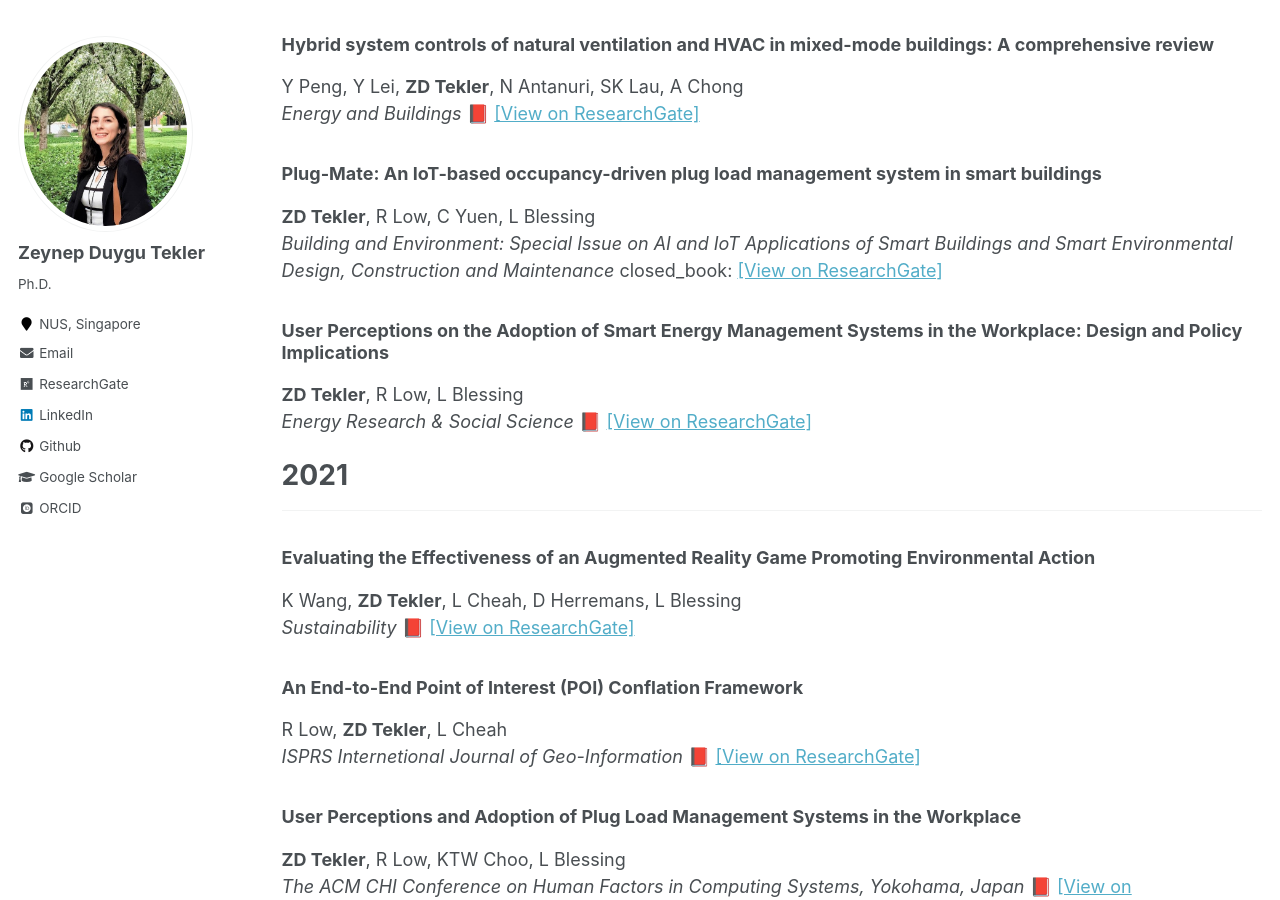
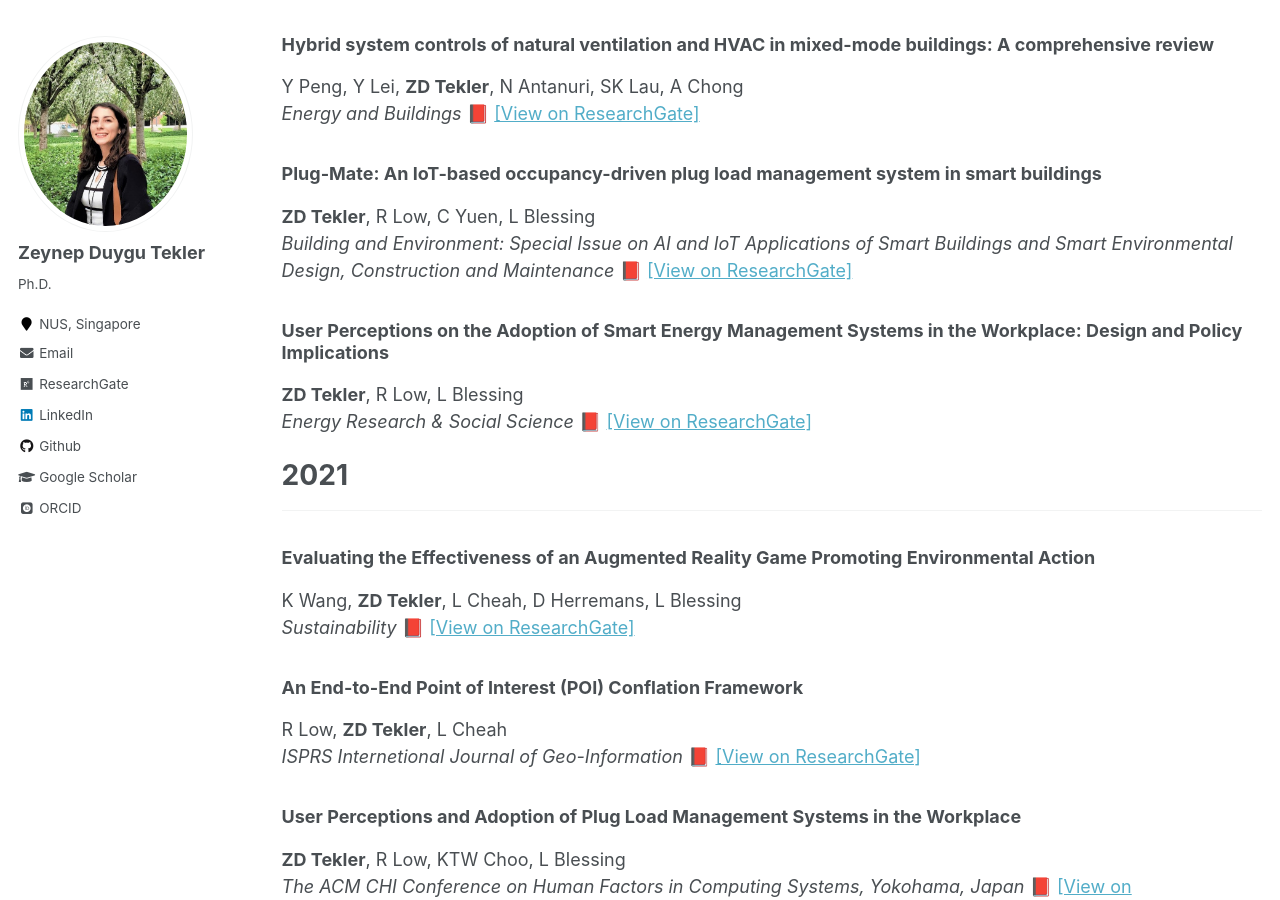
Before and after one commit to zeynepduygutekler/zeynepduygutekler.github.io, a Jekyll site: the page built from _pages/publications.md, in a window 1280 px wide and 900 px high, scrolled down 496 px. Built offline with Jekyll 4.4.1, drawn with Linux system fonts in a browser that asks for light colours; emoji names are drawn with the system emoji font; some web fonts are replaced.

Commit message:
publications updated

```diff
--- a/_pages/publications.md
+++ b/_pages/publications.md
@@ -38,7 +38,7 @@ Y Peng, Y Lei, **ZD Tekler**, N Antanuri, SK Lau, A Chong <br/>
 
 ### Plug-Mate: An IoT-based occupancy-driven plug load management system in smart buildings
 **ZD Tekler**, R Low, C Yuen, L Blessing <br/>
-*Building and Environment: Special Issue on AI and IoT Applications of Smart Buildings and Smart Environmental Design, Construction and Maintenance* closed_book: [[View on ResearchGate]](https://www.researchgate.net/publication/362750086_Plug-Mate_An_IoT-based_occupancy-driven_plug_load_management_system_in_smart_buildings)
+*Building and Environment: Special Issue on AI and IoT Applications of Smart Buildings and Smart Environmental Design, Construction and Maintenance* :closed_book: [[View on ResearchGate]](https://www.researchgate.net/publication/362750086_Plug-Mate_An_IoT-based_occupancy-driven_plug_load_management_system_in_smart_buildings)
 
 ### User Perceptions on the Adoption of Smart Energy Management Systems in the Workplace: Design and Policy Implications
 **ZD Tekler**, R Low, L Blessing <br/>
```
